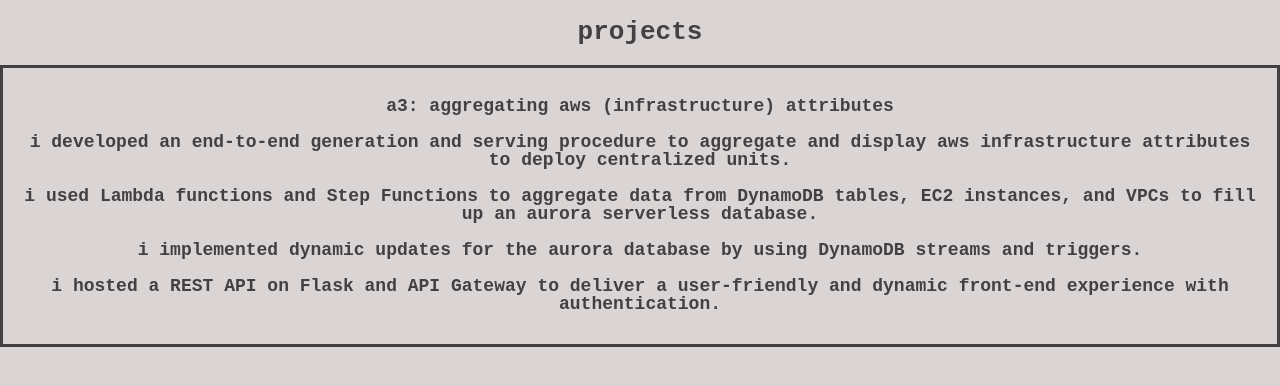
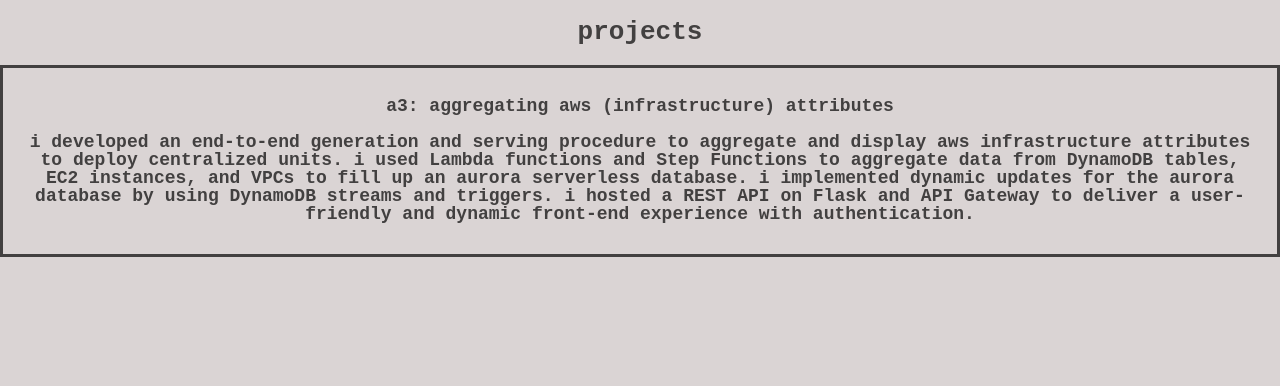
Before and after one commit to eshamah02/portfolio, a plain HTML site: page projects.html in a window 1280 px wide. Drawn offline with Linux system fonts and the light colour scheme.

Commit message:
edit description

```diff
--- a/projects.html
+++ b/projects.html
@@ -16,10 +16,11 @@
         <div class="project">
             <a href="index.html">
                 <p>a3: aggregating aws (infrastructure) attributes</p>
-                <p>i developed an end-to-end generation and serving procedure to aggregate and display aws infrastructure attributes to deploy centralized units.</p>
-                <p>i used Lambda functions and Step Functions to aggregate data from DynamoDB tables, EC2 instances, and VPCs to fill up an aurora serverless database.</p>
-                <p>i implemented dynamic updates for the aurora database by using DynamoDB streams and triggers.</p>
-                <p>i hosted a REST API on Flask and API Gateway to deliver a user-friendly and dynamic front-end experience with authentication.</p>
+                <p>i developed an end-to-end generation and serving procedure to aggregate and display aws infrastructure attributes to deploy centralized units.
+                   i used Lambda functions and Step Functions to aggregate data from DynamoDB tables, EC2 instances, and VPCs to fill up an aurora serverless database.
+                   i implemented dynamic updates for the aurora database by using DynamoDB streams and triggers.
+                   i hosted a REST API on Flask and API Gateway to deliver a user-friendly and dynamic front-end experience with authentication.
+                </p>
             </a>
         </div>
     </div>
```
